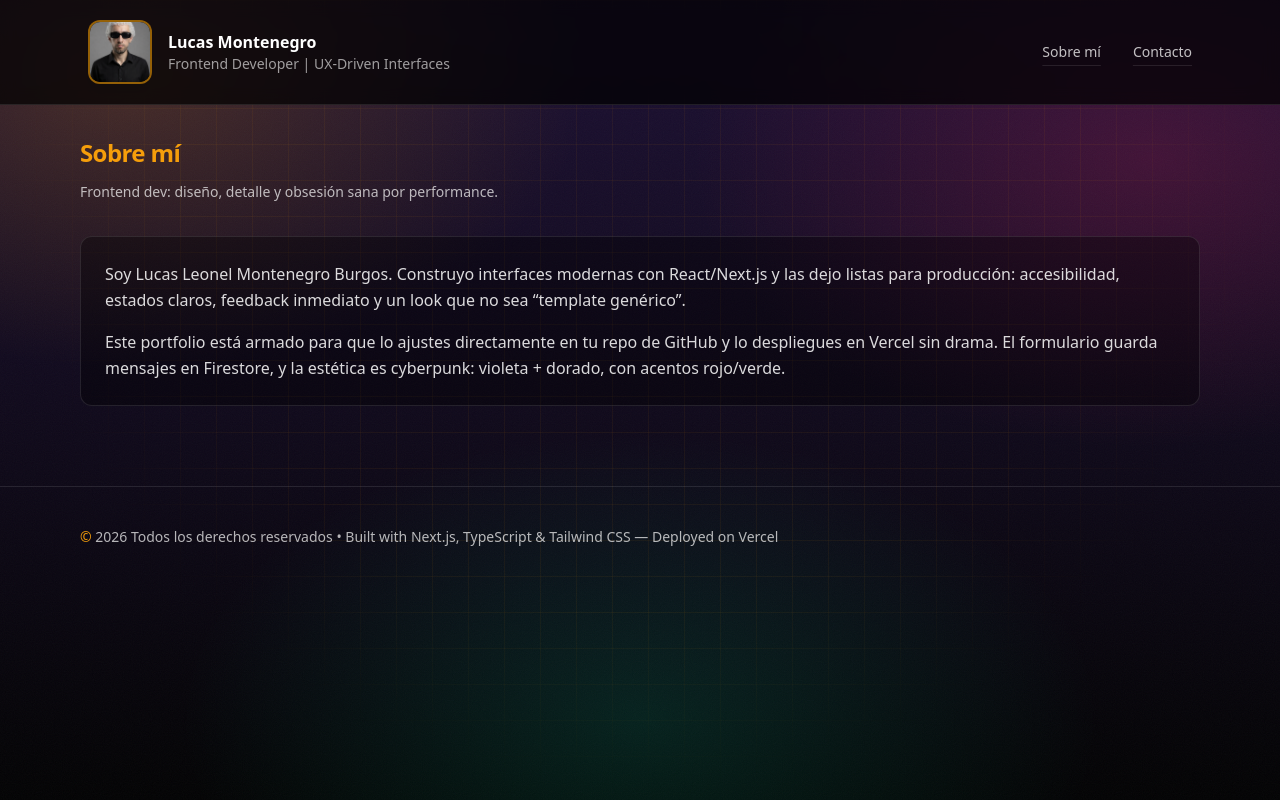
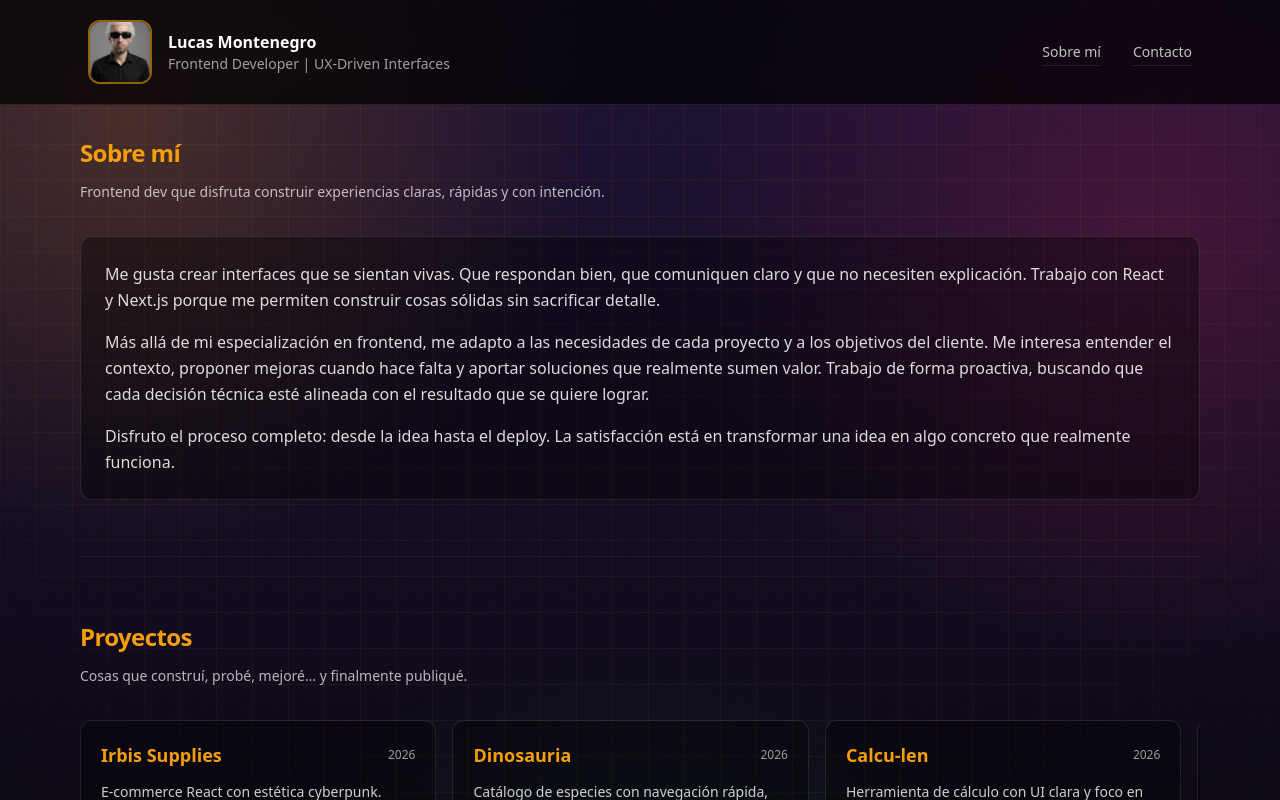
Before and after one commit to lu-developer476/Portfolio, a Next.js app: page /about in a window 1280 px wide. Shown: the top 800 px of the page. Built offline with nearby package versions, Linux system fonts and the light colour scheme.

Commit message:
page.tsx

```diff
--- a/src/app/about/page.tsx
+++ b/src/app/about/page.tsx
@@ -1,22 +1,41 @@
 import Section from "@/components/Section";
+import ProjectsCarousel from "@/components/ProjectsCarousel";
 
 export default function AboutPage() {
   return (
+    <div className="space-y-14">
       <Section
         id="about"
         title="Sobre mí"
-      subtitle="Frontend dev: diseño, detalle y obsesión sana por performance."
+        subtitle="Frontend dev que disfruta construir experiencias claras, rápidas y con intención."
       >
         <div className="rounded-xl border border-white/10 bg-black/35 p-6">
           <p className="text-white/85 leading-relaxed">
-          Soy Lucas Leonel Montenegro Burgos. Construyo interfaces modernas con React/Next.js y las dejo listas para producción:
-          accesibilidad, estados claros, feedback inmediato y un look que no sea “template genérico”.
+            Me gusta crear interfaces que se sientan vivas. Que respondan bien, que comuniquen claro
+            y que no necesiten explicación. Trabajo con React y Next.js porque me permiten construir
+            cosas sólidas sin sacrificar detalle.
           </p>
+
           <p className="mt-4 text-white/85 leading-relaxed">
-          Este portfolio está armado para que lo ajustes directamente en tu repo de GitHub y lo despliegues en Vercel sin drama.
-          El formulario guarda mensajes en Firestore, y la estética es cyberpunk: violeta + dorado, con acentos rojo/verde.
+            Más allá de mi especialización en frontend, me adapto a las necesidades de cada proyecto y a los objetivos del cliente.
+            Me interesa entender el contexto, proponer mejoras cuando hace falta y aportar soluciones que realmente sumen valor.
+            Trabajo de forma proactiva, buscando que cada decisión técnica esté alineada con el resultado que se quiere lograr.
+          </p>
+
+          <p className="mt-4 text-white/85 leading-relaxed">
+            Disfruto el proceso completo: desde la idea hasta el deploy. La satisfacción
+            está en transformar una idea en algo concreto que realmente funciona.
           </p>
         </div>
       </Section>
+
+      <Section
+        id="projects"
+        title="Proyectos"
+        subtitle="Cosas que construí, probé, mejoré… y finalmente publiqué."
+      >
+        <ProjectsCarousel expanded />
+      </Section>
+    </div>
   );
 }
```
Lines whose indentation alone changed are shown as unchanged.
